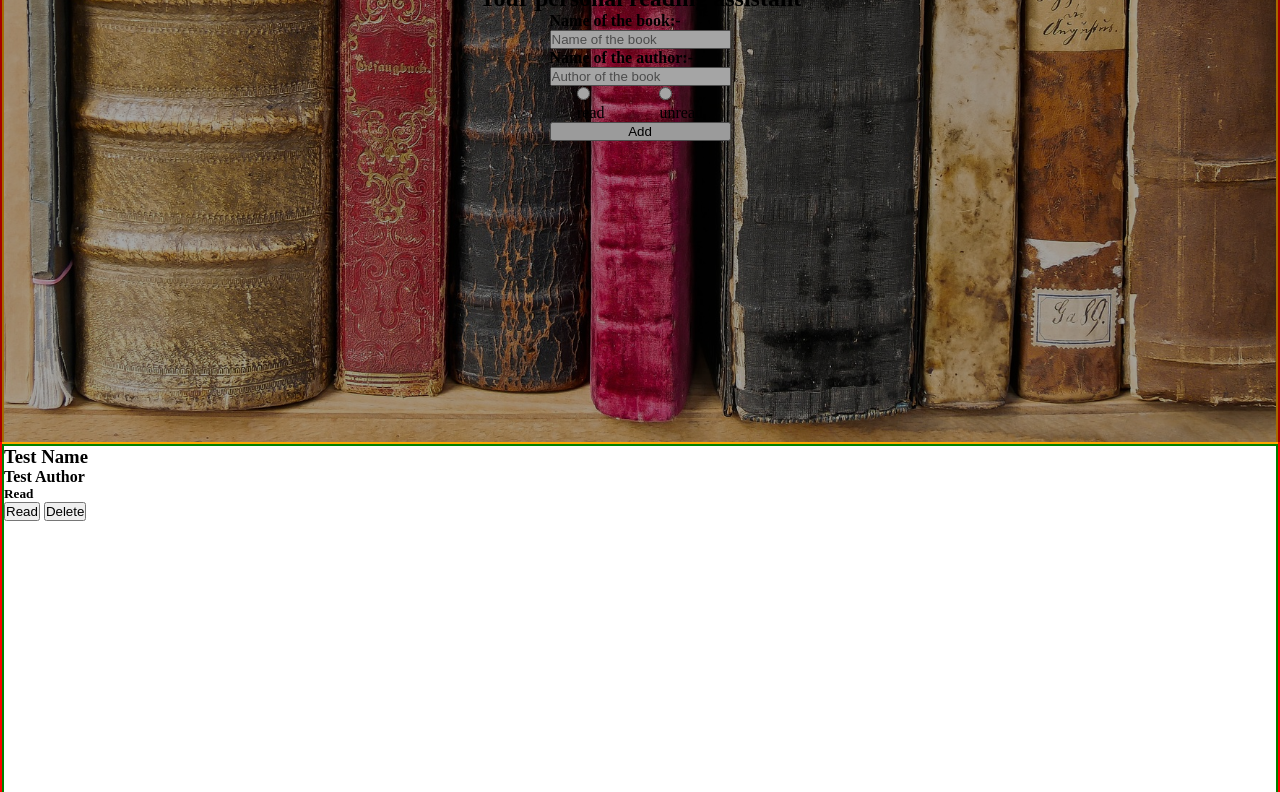
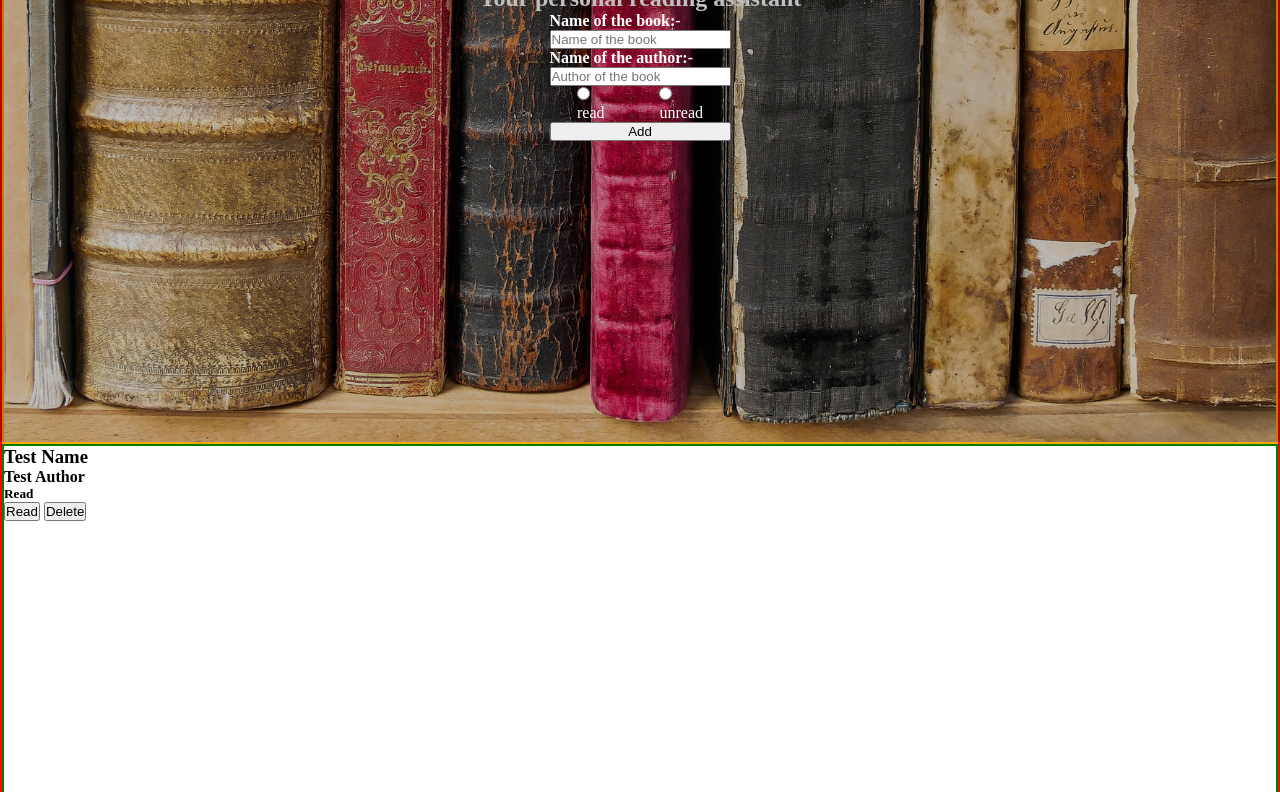
Before and after one commit to mihrpsah/Libra, a plain HTML site: page index.html in a window 1280 px wide. Shown: the part 358-1150 px from the top of the page. Drawn offline with Linux system fonts and the light colour scheme.

Commit message:
fixed overlay

```diff
--- a/style.css
+++ b/style.css
@@ -4,6 +4,7 @@
     padding: 0;
     box-sizing: border-box;
     font-style: 'sans-serif';
+
 }
 
 .app{
@@ -19,8 +20,8 @@
     width: 100%;
     height: 100%;
     z-index: 0;
-position: absolute;
-opacity: 0.7;
+    position: absolute;
+    opacity: 0.5;
   }
 
   .segment-one {
@@ -51,6 +52,10 @@ opacity: 0.7;
 .add-form{
     display: flex;
     flex-direction: column;
+    z-index: 3;
+}
+.segment-one {
+    color: white;
 }
 
 .options{
```
